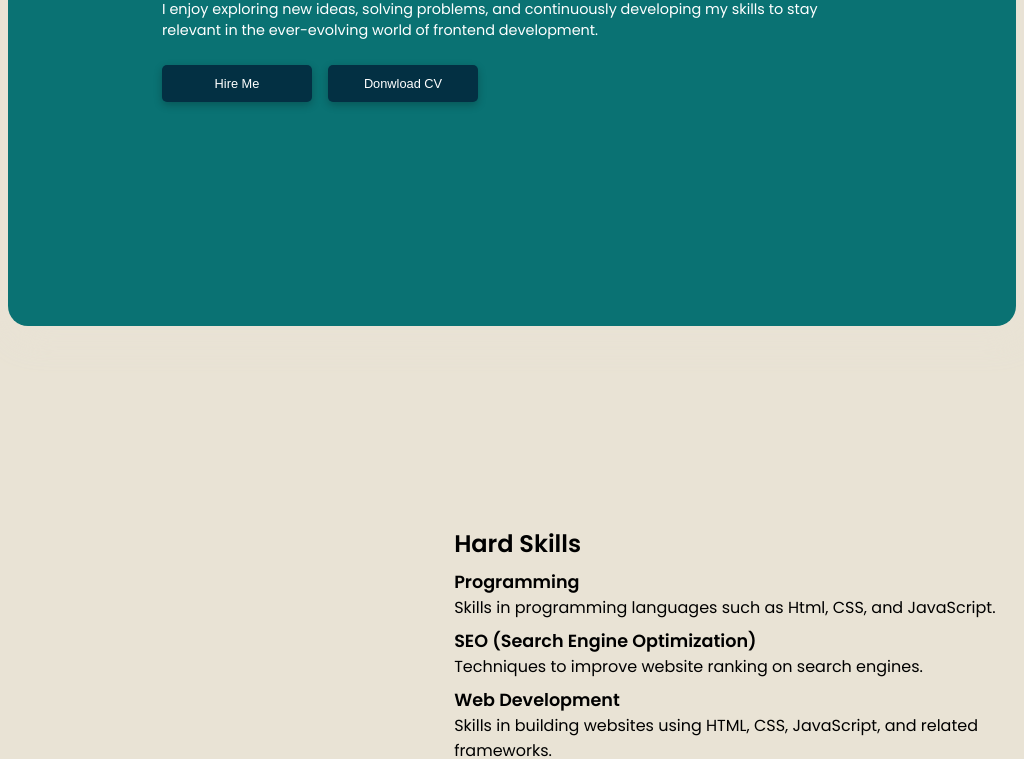
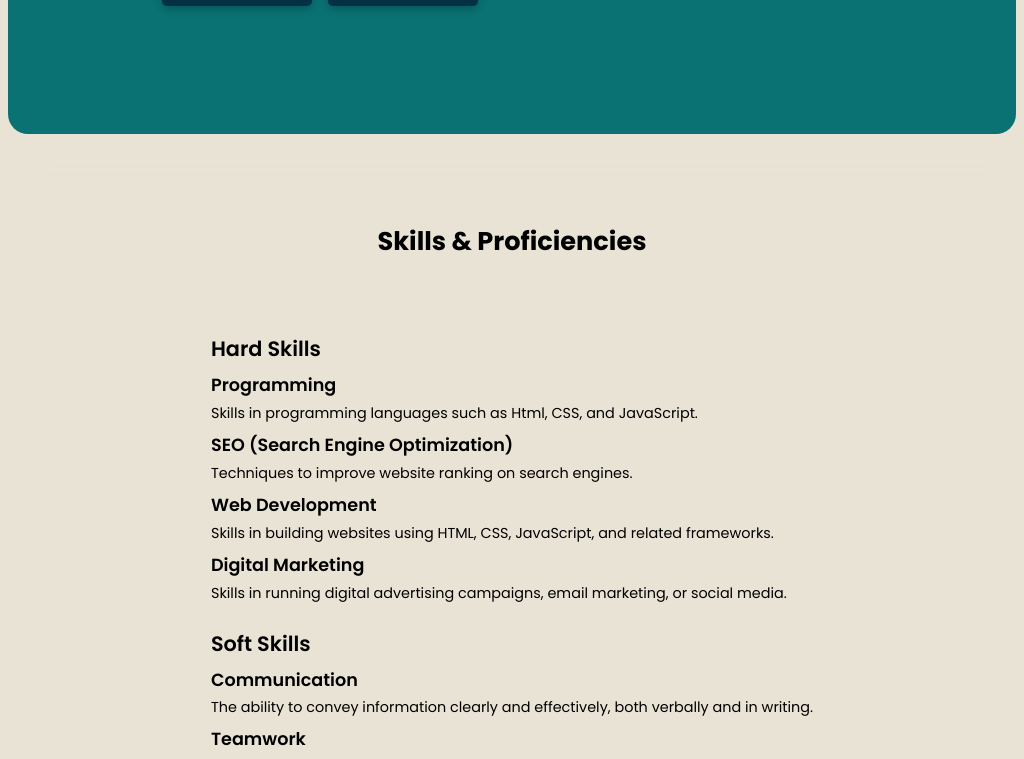
Before and after one commit to thisismeaji/portfolio, a Next.js app: page /about in a window 1024 px wide. Shown: the part 974-1733 px from the top of the page. Built offline with nearby package versions, Linux system fonts and the light colour scheme.

Commit message:
make skill section responsive

```diff
--- a/src/components/section/about/about.module.css
+++ b/src/components/section/about/about.module.css
@@ -5,7 +5,7 @@
     align-items: center;
     border-radius: 20px;
     margin: 0.5rem;
-    padding: 14rem 1.5rem;
+    padding: 12rem 1.5rem;
     background-color: var(--secondary);
     box-shadow: 0 4px 30px rgba(0, 0, 0, 0.1);
     -webkit-box-shadow: 6px 8px 33px 3px rgba(233,227,213,0.77);
@@ -86,6 +86,7 @@
 
     .aboutSection{
         gap: 2rem;
+        padding: 8rem 2rem;
     }
     .aboutText h1{
         font-size: 2em;
--- a/src/components/section/skills/skills.module.css
+++ b/src/components/section/skills/skills.module.css
@@ -2,7 +2,7 @@
     display: flex;
     justify-content: center;
     align-items: center;
-    padding: 10rem 1rem;
+    padding: 5rem 2rem;
     gap: 10rem;
     width: 100%;
     max-width: 1200px;
@@ -31,13 +31,14 @@
 .skillsSection p{
     font-size: 1em;
     font-weight: 400;
+    margin-top: 0.3rem;
 }
 
 @media screen and (max-width:786px) {
     .skillsSection{
         flex-direction: column;
         gap: 1rem;
-        padding: 5rem 2rem;
+        padding: 3rem 2rem;
     }
 
     .skillsSection h2{
@@ -58,3 +59,37 @@
         font-size: 0.8em;
     }
 }
+
+@media screen and (min-width:786px) and (max-width:1024px){
+
+    .skillsSection{
+        flex-direction: column;
+        gap: 1rem;
+    }
+
+}
+
+@media screen and (min-width:786px) and (max-width:1200px){
+    .skillsSection{
+        gap: 3rem;
+        padding: 5rem 2rem;
+    }
+
+    .skillsSection h2{
+        font-size: 1.6em;
+    }
+
+    .skillsSection h3{
+        font-size: 1.3em;
+        margin-top: 1.5rem;
+    }
+
+    .skillsSection h4{
+        font-size: 1.1em;
+        margin-top: 0.5rem;
+    }
+
+    .skillsSection p{
+        font-size: 0.9em;
+    }
+}
```
